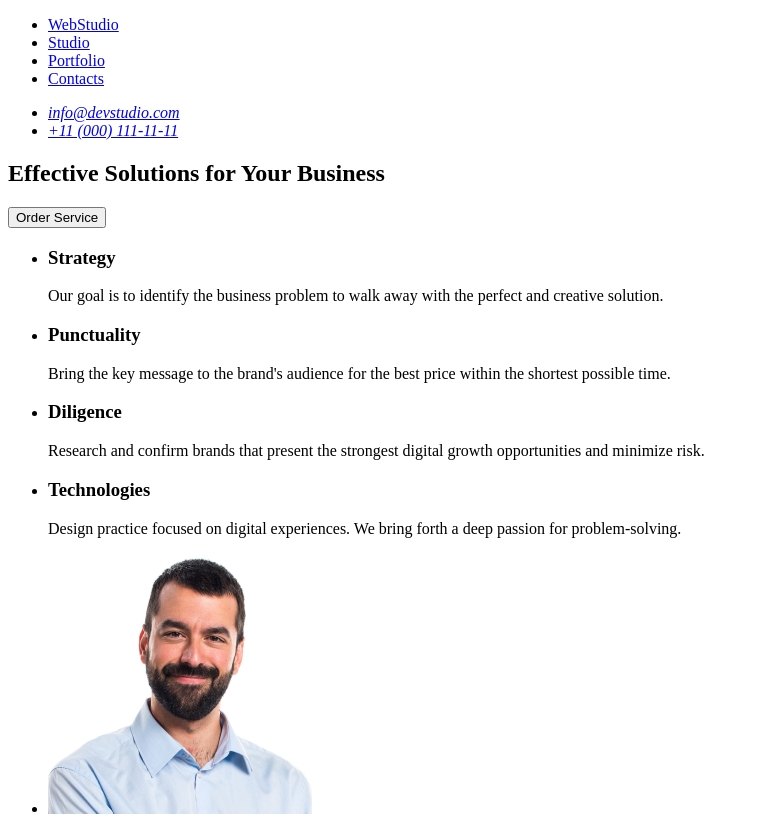
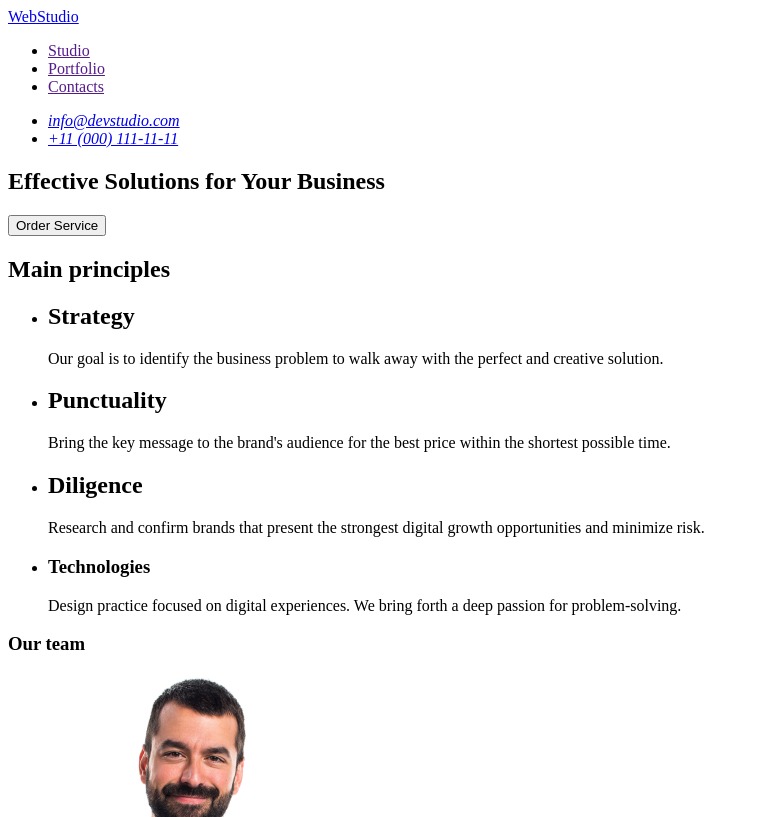
Before and after one commit to Maksym-Shutenko/goit-markup-hw-01, a plain HTML site: page index.html in a window 1280 px wide. Shown: the top 817 px of the page, without its empty margins (0-759 px from the left). Drawn offline with Linux system fonts and the light colour scheme.

Commit message:
changes-2

```diff
--- a/index.html
+++ b/index.html
@@ -10,18 +10,16 @@
       <header>
          <!--sidebar-->
          <nav>
+            <a href="./index.html">WebStudio</a>
             <ul>
                <li>
-                  <a href="./index.html">WebStudio</a>
+                  <a href="">Studio</a>
                </li>
                <li>
-                  <a href="./index.html">Studio</a>
+                  <a href="">Portfolio</a>
                </li>
                <li>
-                  <a href="./index.html">Portfolio</a>
-               </li>
-               <li>
-                  <a href="./index.html">Contacts</a>
+                  <a href="">Contacts</a>
                </li>
             </ul>
             <address>
@@ -44,23 +42,24 @@
          </section>
          <!--main princips-->
          <section>
+            <h2>Main principles</h2>
             <ul>
                <li>
-                  <h3>Strategy</h3>
+                  <h2>Strategy</h2>
                   <p>
                      Our goal is to identify the business problem to walk away
                      with the perfect and creative solution.
                   </p>
                </li>
                <li>
-                  <h3>Punctuality</h3>
+                  <h2>Punctuality</h2>
                   <p>
                      Bring the key message to the brand's audience for the best
                      price within the shortest possible time.
                   </p>
                </li>
                <li>
-                  <h3>Diligence</h3>
+                  <h2>Diligence</h2>
                   <p>
                      Research and confirm brands that present the strongest
                      digital growth opportunities and minimize risk.
@@ -77,6 +76,7 @@
          </section>
          <!--our team-->
          <section>
+            <h3>Our team</h3>
             <ul>
                <li>
                   <img
```
